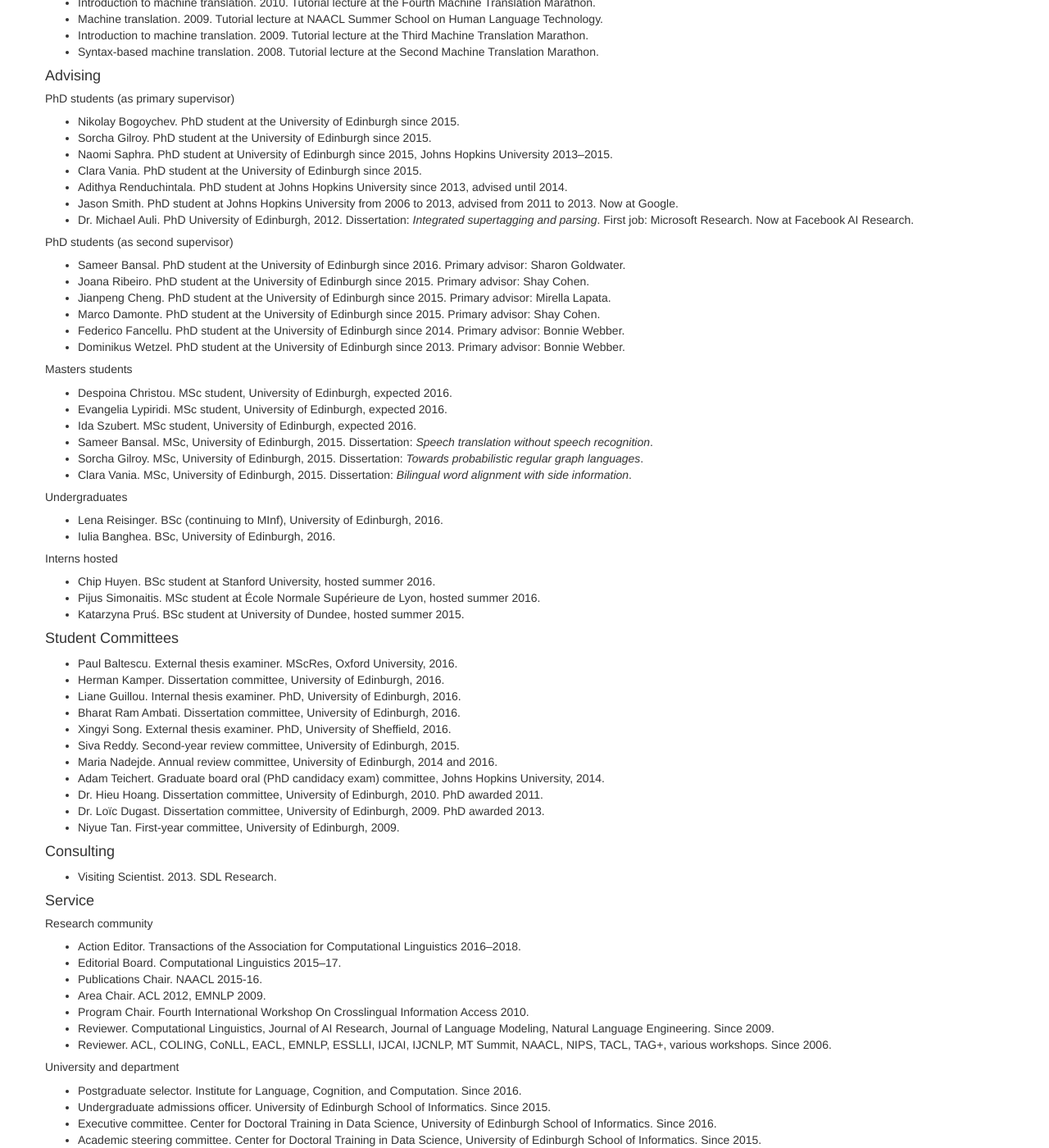
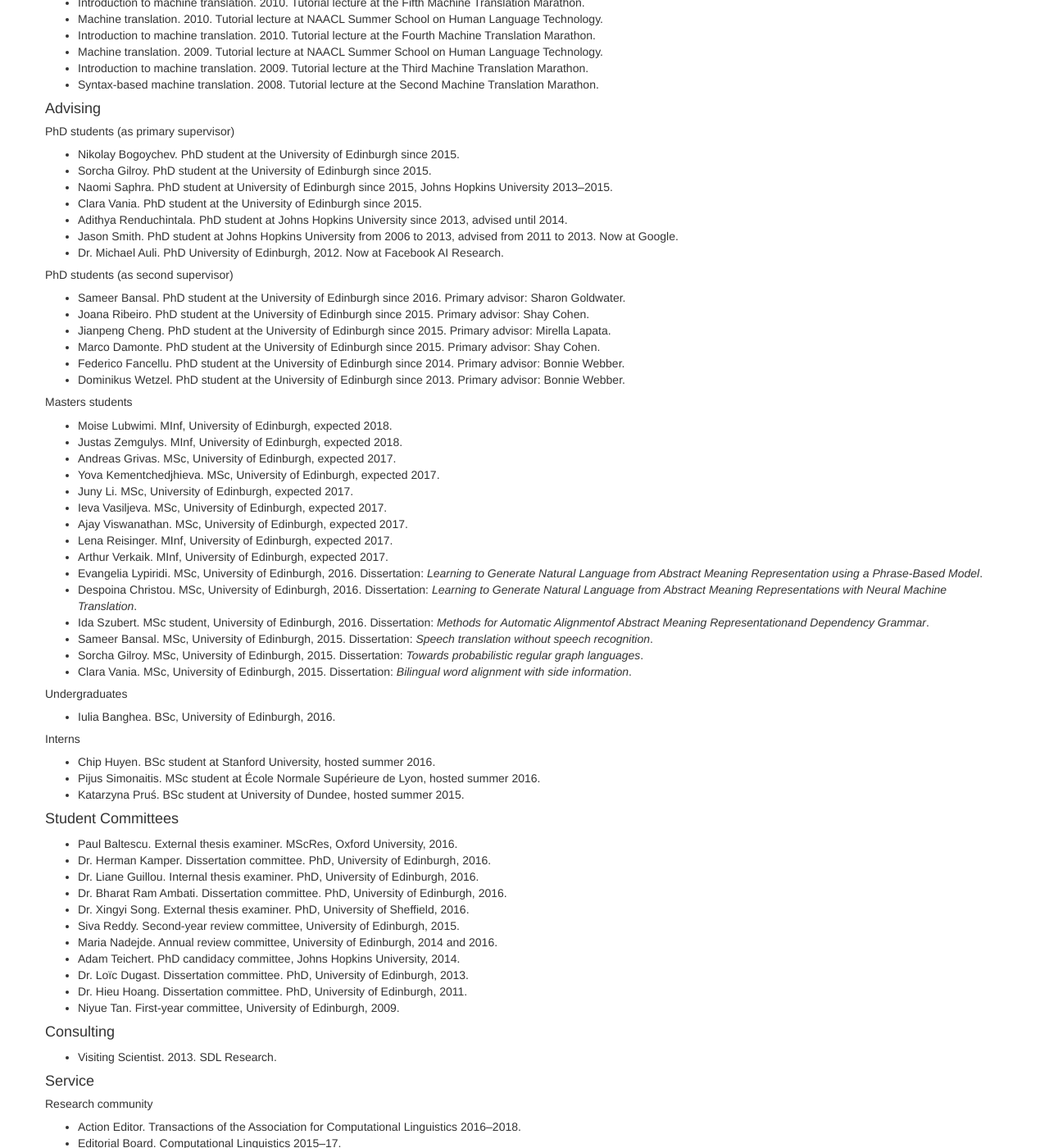
Before and after one commit to alopez/alopez.github.com, a Jekyll site: the page built from cv.html, in a window 1280 px wide and 1400 px high, scrolled down 2659 px. Shown: the whole window at 82% size. Built offline with Jekyll 4.4.1, drawn with Linux system fonts in a browser that asks for light colours; some of the changed text lies outside the part shown.

Commit message:
Add recent papers, update CV

```diff
--- a/_config.yml
+++ b/_config.yml
@@ -29,14 +29,34 @@
     img: "saarland-talk.jpg"
 papers:
   - layout: paper
+    selected: yes
+    paper-type: inproceedings
+    year: 2017
+    img: inpress
+    title: "From characters to words to in between: Do we capture morphology?"
+    authors: Clara Vania and Adam Lopez
+    booktitle: Proceedings of ACL
+    booktitle-url: http://acl2017.org/
+    venue: conference
+  - layout: paper
+    selected: yes
+    paper-type: inproceedings
+    year: 2017
+    img: inpress2
+    title: A generative parser with a discriminative recognition algorithm
+    authors: Jianpeng Cheng, Adam Lopez, and Mirella Lapata
+    booktitle: Proceedings of ACL
+    booktitle-url: http://acl2017.org/
+    venue: conference
+  - layout: paper
     paper-type: inproceedings
     year: 2017
     img: deplambdanot
-    title: Universal Dependencies to Logical Forms with Negation Scope
+    title: Universal dependencies to logical forms with negation scope
     authors: Federico Fancellu, Siva Reddy, Adam Lopez, and Bonnie Webber
     booktitle: Proceedings of the Workshop on Computational Semantics Beyond Events and Roles
     booktitle-url: http://www.cse.unt.edu/sembear2017/
-    doc-url: https://arxiv.org/pdf/1702.03305.pdf
+    doc-url: http://aclweb.org/anthology/W17-1804
     venue: workshop
     abstract: >
       Many language technology applications
@@ -63,23 +83,32 @@
     paper-type: inproceedings
     selected: yes
     year: 2017
-    img: inpress
-    title: Detecting negation scope is easy, except when it isn't
+    img: negation_is_not_easy
+    title: "Detecting negation scope is easy, except when it isn't"
     authors: Federico Fancellu, Adam Lopez, Bonnie Webber and Hangfeng He
     booktitle: Proceedings of EACL
     booktitle-url: http://eacl2017.org/
+    doc-url: http://aclweb.org/anthology/E17-2010
     venue: conference
     abstract: >
-      Several corpora have been annotated with negation scope&mdash;the set
-      of words whose meaning is negated by a cue like the word "not"&mdash;leading
-      to the development of classifiers that detect negation scope with high
-      accuracy. We show that for nearly all of these corpora, this high
-      accuracy can be attributed to a single fact: negation scope is
-      frequently a single span of text delimited by punctuation. For
-      negation scopes not of this form, detection accuracy is low and
-      under-sampling the easy training examples does not substantially
-      improve accuracy. We argue that future negation scope annotation
-      efforts should focus on these more difficult cases.
+      "Several corpora have been annotated with
+      negation scope---the set of words whose
+      meaning is negated by a cue like the
+      word 'not'---leading to the development
+      of classifiers that detect negation scope
+      with high accuracy. We show that for
+      nearly all of these corpora, this high accuracy
+      can be attributed to a single fact:
+      they frequently annotate negation scope as
+      a single span of text delimited by punctuation.
+      For negation scopes not of this
+      form, detection accuracy is low and undersampling
+      the easy training examples does
+      not substantially improve accuracy. We
+      demonstrate that this is partly an artifact of
+      annotation guidelines, and we argue that
+      future negation scope annotation efforts
+      should focus on these more difficult cases."
   - layout: paper
     paper-type: inproceedings
     selected: yes
@@ -89,7 +118,7 @@
     authors: Sameer Bansal, Adam Lopez, Herman Kamper, and Sharon Goldwater
     booktitle: Proceedings of EACL
     booktitle-url: http://eacl2017.org/
-    doc-url: https://arxiv.org/pdf/1702.03856.pdf
+    doc-url: http://aclweb.org/anthology/E17-2076
     venue: conference
     abstract: >
       We explore the problem of translating speech to text in low-resource
@@ -236,7 +265,6 @@
       the correct classes.
   - layout: paper
     paper-type: inproceedings
-    selected: yes
     year: 2015
     img: amrica
     title: AMRICA&#58; an AMR Inspector for Cross-language Alignments
--- a/cv.html
+++ b/cv.html
@@ -36,6 +21,21 @@
         title: Postdoctoral research associate
         year: 2008 &ndash; 2010
         detail: University of Edinburgh School of Informatics
+  -
+    heading: Education
+    items:
+      -
+        title: Ph.D
+        year: 2008
+        detail: University of Maryland Department of Computer Science
+      -
+        title: M.S
+        year: 2002
+        detail: University of Maryland Department of Computer Science
+      -
+        title: B.S
+        year: 1997
+        detail: Duke University Department of Computer Science
 after-pubs:
   -
     heading: Datasets
@@ -284,7 +284,7 @@
             detail: PhD student at Johns Hopkins University from 2006 to 2013, advised from 2011 to 2013. Now at Google
           -
             title: Dr. Michael Auli
-            detail: PhD University of Edinburgh, 2012. Dissertation&#58; <i>Integrated supertagging and parsing</i>. First job&#58; Microsoft Research. Now at Facebook AI Research
+            detail: PhD University of Edinburgh, 2012. Now at Facebook AI Research
       -
         heading: PhD students (as second supervisor)
         items:
@@ -310,14 +310,41 @@
         heading: Masters students
         items:
           -
-            title: Despoina Christou
-            detail: MSc student, University of Edinburgh, expected 2016
+            title: Moise Lubwimi
+            detail: MInf, University of Edinburgh, expected 2018
+          -
+            title: Justas Zemgulys
+            detail: MInf, University of Edinburgh, expected 2018
+          -
+            title: Andreas Grivas
+            detail: MSc, University of Edinburgh, expected 2017
+          -
+            title: Yova Kementchedjhieva
+            detail: MSc, University of Edinburgh, expected 2017
+          -
+            title: Juny Li
+            detail: MSc, University of Edinburgh, expected 2017
+          -
+            title: Ieva Vasiljeva
+            detail: MSc, University of Edinburgh, expected 2017
+          -
+            title: Ajay Viswanathan
+            detail: MSc, University of Edinburgh, expected 2017
+          -
+            title: Lena Reisinger
+            detail: MInf, University of Edinburgh, expected 2017
+          -
+            title: Arthur Verkaik
+            detail: MInf, University of Edinburgh, expected 2017
           -
             title: Evangelia Lypiridi
-            detail: MSc student, University of Edinburgh, expected 2016
+            detail: "MSc, University of Edinburgh, 2016. Dissertation: <i>Learning to Generate Natural Language from Abstract Meaning Representation using a Phrase-Based Model</i>"
+          -
+            title: Despoina Christou
+            detail: "MSc, University of Edinburgh, 2016. Dissertation: <i>Learning to Generate Natural Language from Abstract Meaning Representations with Neural Machine Translation</i>"
           -
             title: Ida Szubert
-            detail: MSc student, University of Edinburgh, expected 2016
+            detail: "MSc student, University of Edinburgh, 2016. Dissertation: <i>Methods for Automatic Alignmentof Abstract Meaning Representationand Dependency Grammar</i>"
           -
             title: Sameer Bansal
             detail: MSc, University of Edinburgh, 2015. Dissertation&#58; <i>Speech translation without speech recognition</i>
@@ -331,13 +358,10 @@
         heading: Undergraduates
         items:
           -
-            title: Lena Reisinger
-            detail: BSc (continuing to MInf), University of Edinburgh, 2016
-          -
             title: Iulia Banghea
             detail: BSc, University of Edinburgh, 2016
       -
-        heading: Interns hosted
+        heading: Interns
         items:
           -
             title: Chip Huyen
@@ -355,16 +379,16 @@
         title: Paul Baltescu
         detail: External thesis examiner. MScRes, Oxford University, 2016
       -
-        title: Herman Kamper
-        detail: Dissertation committee, University of Edinburgh, 2016
+        title: Dr. Herman Kamper
+        detail: Dissertation committee. PhD, University of Edinburgh, 2016
       -
-        title: Liane Guillou
+        title: Dr. Liane Guillou
         detail: Internal thesis examiner. PhD, University of Edinburgh, 2016
       -
-        title: Bharat Ram Ambati
-        detail: Dissertation committee, University of Edinburgh, 2016
+        title: Dr. Bharat Ram Ambati
+        detail: Dissertation committee. PhD, University of Edinburgh, 2016
       -
-        title: Xingyi Song
+        title: Dr. Xingyi Song
         detail: External thesis examiner. PhD, University of Sheffield, 2016
       -
         title: Siva Reddy
@@ -374,13 +398,13 @@
         detail: Annual review committee, University of Edinburgh, 2014 and 2016
       -
         title: Adam Teichert
-        detail: Graduate board oral (PhD candidacy exam) committee, Johns Hopkins University, 2014
+        detail: PhD candidacy committee, Johns Hopkins University, 2014
+      -
+        title: Dr. Loïc Dugast
+        detail: Dissertation committee. PhD, University of Edinburgh, 2013
       -
         title: Dr. Hieu Hoang
-        detail: Dissertation committee, University of Edinburgh, 2010. PhD awarded 2011
-      -
-        title: Dr. Loïc Dugast
-        detail: Dissertation committee, University of Edinburgh, 2009. PhD awarded 2013
+        detail: Dissertation committee. PhD, University of Edinburgh, 2011
       -
         title: Niyue Tan
         detail: First-year committee, University of Edinburgh, 2009
```
Also changed, not shown: other parts of cv.html (+0 -15 lines), img/paper/negation_is_not_easy.jpg (added).
